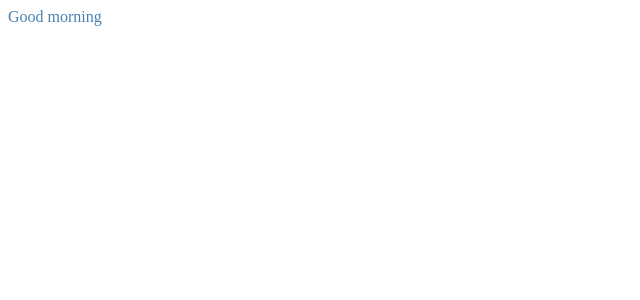
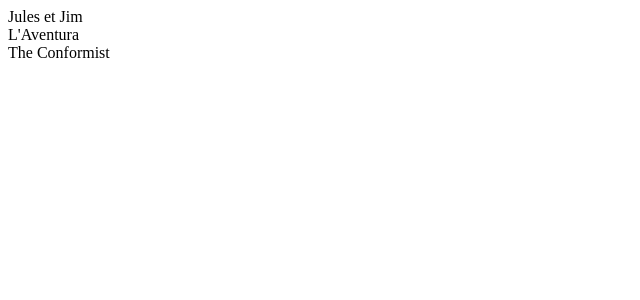
Before and after one commit to LindsellR/Movie-Geeks_client, a React (Vite) app: page / in a window 1280 px wide. Shown: the top 300 px of the page, without its empty margins (0-640 px from the left). Built offline with nearby package versions, Linux system fonts and the light colour scheme.

Commit message:
Added Components Folder
Added  main-view, movie-view, movie-card with details of three movies to be accessed by clicking on the main-view movie title.

```diff
--- /dev/null
+++ b/src/components/main-view/main-view.jsx
@@ -0,0 +1,74 @@
+import { useState } from "react";
+import { MovieCard } from "../movie-card/movie-card";
+import { MovieView } from "../movie-view/movie-view";
+
+
+export const MainView = () => {
+  const [movies, setMovies] = useState([
+
+    {
+        id : 1,
+        title: "Jules et Jim",
+        description: "Jules et Jim is a story about a love triangle between two friends and a woman set over decades.",
+
+        image: 'https://cdn.posteritati.com/posters/000/000/073/658/jules-and-jim-md-web.jpg' ,
+
+        genre: "Romance",
+
+        director: "François Truffaut",
+
+    },
+    {
+        id: 2,
+        title: "L'Aventura",
+        description: "During a yachting trip, a young woman mysteriously disappears, leading to a slow unraveling of relationships among those left behind.",
+
+        image: 'https://cdn.posteritati.com/posters/000/000/055/301/lavventura-md-web.jpg',
+
+        genre: "Mystery",
+            "Description": "Mystery films revolve around solving puzzles or unexplained events, often featuring detectives, suspense, and psychological intrigue.",
+
+        director: "Michelangelo Antonioni",
+
+    },
+    {
+        id: 3,
+        title: "The Conformist",
+        description: "A man becomes a fascist hitman to suppress his past and conform to Mussolini's Italy, but his mission becomes morally complex.",
+
+        image: 'https://cdn.posteritati.com/posters/000/000/037/644/the-conformist-md-web.jpg',
+
+        genre: "Political Thriller",
+
+        director: "Bernardo Bertolucci",
+
+    },
+
+  ]);
+
+  const [selectedMovie, setSelectedMovie] = useState(null);
+
+  if (selectedMovie) {
+    return (
+      <MovieView movie={selectedMovie} onBackClick={() => setSelectedMovie(null)} />
+    );
+  }
+
+  if (movies.length === 0) {
+    return <div>The list is empty!</div>;
+  }
+  console.log(movies);
+  return (
+    <div>
+      {movies.map((movie) => (
+        <MovieCard
+          key={movie.id}
+          movie={movie}
+          onMovieClick={(newSelectedMovie) => {
+            setSelectedMovie(newSelectedMovie);
+          }}
+        />
+      ))}
+    </div>
+  );
+};
--- /dev/null
+++ b/src/components/movie-card/movie-card.jsx
@@ -0,0 +1,12 @@
+export const MovieCard = ({ movie, onMovieClick }) => {
+    return (
+      <div
+        onClick={() => {
+          console.log("Clicked on movie: ", movie.title);
+          onMovieClick(movie);
+        }}
+      >
+        <div>{movie.title}</div>
+      </div>
+    );
+  };
--- /dev/null
+++ b/src/components/movie-view/movie-view.jsx
@@ -0,0 +1,35 @@
+export const MovieView = ({ movie, onBackClick }) => {
+  console.log("Movie image path: ", movie.image);
+    return (
+      <div>
+        <div>
+          <img src={movie.image}
+          alt={movie.title}
+          style={{ width: '300px', height: 'auto' }}
+          />
+        </div>
+        <br></br>
+        <div>
+          <span>Title: </span>
+          <span>{movie.title}</span>
+        </div>
+        <br></br>
+        <div>
+            <span>Genre: </span>
+            <span>{movie.genre}</span>
+        </div>
+        <br></br>
+        <div>
+          <span>Director: </span>
+          <span>{movie.director}</span>
+        </div>
+        <br></br>
+        <div>
+            <span>Description: </span>
+            <span>{movie.description}</span>
+        </div>
+        <br></br>
+        <button onClick={onBackClick}>Back</button>
+      </div>
+    );
+  };
--- a/src/index.html
+++ b/src/index.html
@@ -7,6 +7,6 @@
 </head>
 <body>
     <div id ="root"></div>
-    <script type ="module" src = "index.jsx"></script>
+    <script type ="module" src = "./index.jsx"></script>
 </body>
 </html>
--- a/src/index.jsx
+++ b/src/index.jsx
@@ -1,19 +1,16 @@
 import { createRoot } from 'react-dom/client';
+import { MainView } from './components/main-view/main-view';
 
 //Import statement to indicate that you need to bundle './index.scss
-import "./index.scss";
+import './index.scss';
 
 // Main component (will eventually use all the others)
 const MyFlixApplication = () => {
-    return (
-      <div className="my-flix">
-        <div>Good morning</div>
-      </div>
-    );
+    return <MainView />;
   };
 
   // Finds the root of your app
-  const container = document.querySelector("#root");
+  const container = document.querySelector('#root');
   const root = createRoot(container);
 
   // Tells React to render your app in the root DOM element
```
Also changed, not shown: 24 other files (tests, documents, lock files or other folders).
